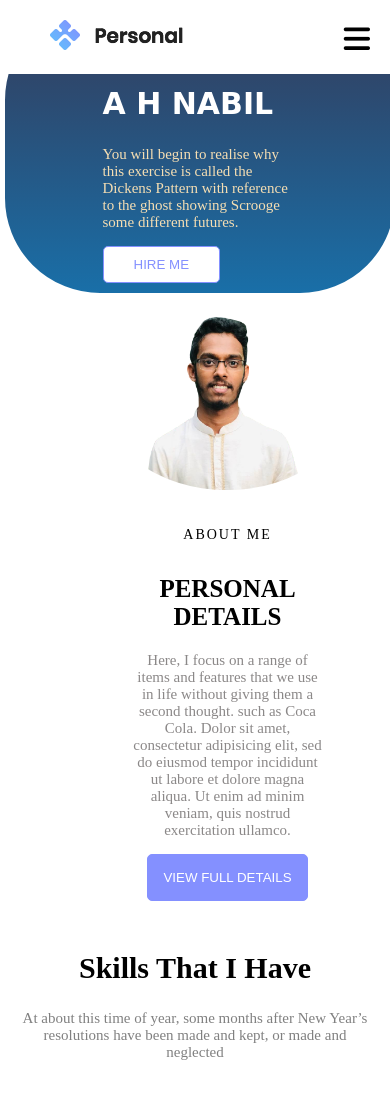
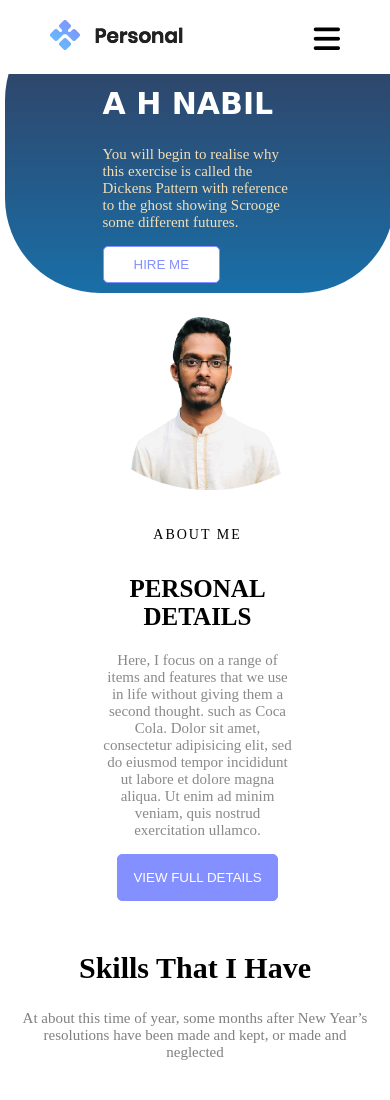
Before and after one commit to nabilthecoder/portfolio1, a plain HTML site: page index.html in a window 390 px wide. Shown: the top 1100 px of the page. Drawn offline with Linux system fonts and the light colour scheme.

Commit message:
Add files via upload

```diff
--- a/style.css
+++ b/style.css
@@ -58,7 +58,7 @@ header .nav ul li a:hover{
     font-size: 30px;
     float: right;
     line-height: 80px;
-    margin-right:-130px;
+    margin-right:-100px;
 }
 #check{
     display: none;
@@ -443,8 +443,8 @@ footer .foot .foot1 .p1{
     }
     .section2 .right img{
         width:130%;
-        margin-left: -50px;
         border: none;
+        margin-left: -75px;
     }
 
     .section2 div{
@@ -455,7 +455,7 @@ footer .foot .foot1 .p1{
         font-size: 15px;
     }
     .section2 .left{
-        margin-left: 130px;
+        justify-content: center;
     }
     .section2 .left h1{
         font-size: 25px;
@@ -498,12 +498,12 @@ footer .foot .foot1 .p1{
     .top .first1{
         width: 80%;
         display: block;
-        margin-left: 45px;
+        height: auto;
+        justify-content: center;
     }
     .top .first1:hover{
         width: 90%;
         cursor: pointer;
-        margin-left: 15px;
         background-color: #e7e7ee;
     }
 
```
